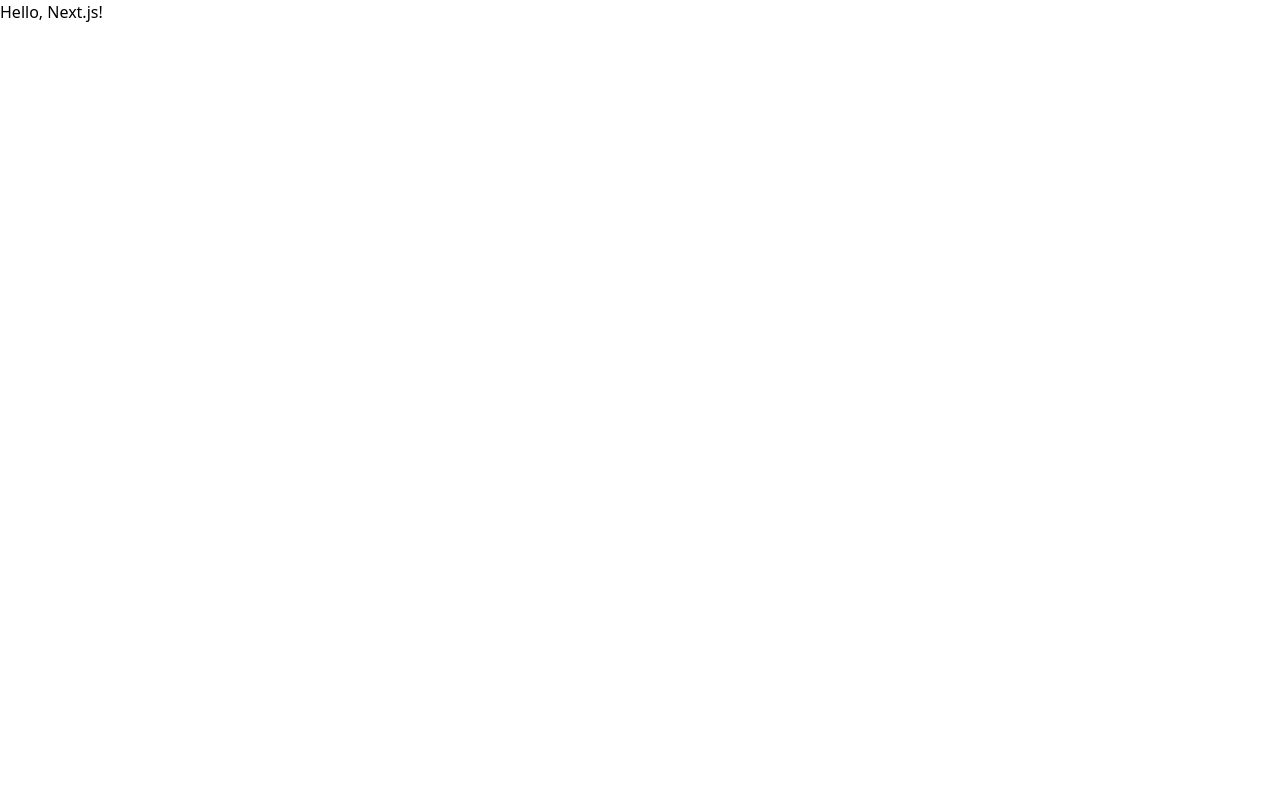
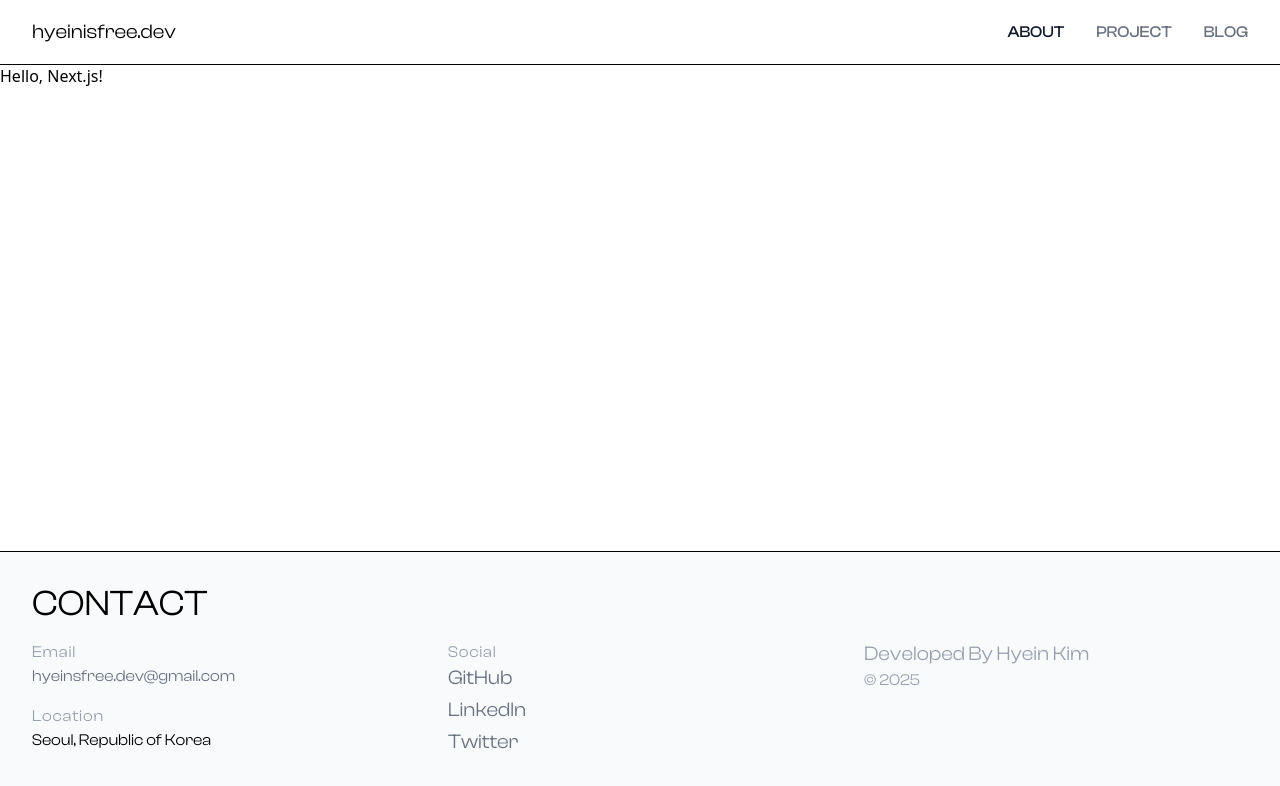
Before and after one commit to hyeinisfree/portfolio, a Next.js app: page / in a window 1280 px wide. Shown: the top 786 px of the page. Built offline with nearby package versions, Linux system fonts and the light colour scheme.

Commit message:
✨ Header, Footer 생성

```diff
--- a/app/layout.tsx
+++ b/app/layout.tsx
@@ -1,6 +1,7 @@
 import type { Metadata } from "next";
 import "../styles/globals.css";
 import { clash, pretendard, arita, geistSans, geistMono } from "@/lib/fonts";
+import Layout from "@/components/layout/Layout";
 
 export const metadata: Metadata = {
   title: "My Next.js App",
@@ -17,7 +18,9 @@
       lang="ko"
       className={`${clash.variable} ${pretendard.variable} ${arita.variable} ${geistSans.variable} ${geistMono.variable}`}
     >
-      <body>{children}</body>
+      <body>
+        <Layout>{children}</Layout>
+      </body>
     </html>
   );
 }
--- /dev/null
+++ b/components/layout/Footer.tsx
@@ -0,0 +1,74 @@
+const Footer = () => {
+  return (
+    <footer className="font-clash bg-gray-50 border-t">
+      <div className="max-w-7xl mx-auto py-8 px-4 sm:px-6 lg:px-8 flex flex-col gap-4">
+        <h3 className="text-4xl font-normal">CONTACT</h3>
+        <div className="grid grid-cols-1 md:grid-cols-3 gap-8">
+          <div className="flex flex-col">
+            <h4 className="text-md font-normal text-gray-400 tracking-wider">
+              Email
+            </h4>
+            <p className="mb-4">
+              <a
+                href="mailto:your.email@example.com"
+                className="text-base text-gray-500 hover:text-gray-900"
+              >
+                hyeinsfree.dev@gmail.com
+              </a>
+            </p>
+            <h4 className="text-md font-normal text-gray-400 tracking-wider">
+              Location
+            </h4>
+            <p className="mb-4">Seoul, Republic of Korea</p>
+          </div>
+
+          <div className="flex flex-col">
+            <h4 className="text-md font-normal text-gray-400 tracking-wider">
+              Social
+            </h4>
+            <ul className="text-xl space-y-1">
+              <li>
+                <a
+                  href="https://linkedin.com/in/yourusername"
+                  target="_blank"
+                  rel="noopener noreferrer"
+                  className="text-gray-500 hover:text-gray-900"
+                >
+                  GitHub
+                </a>
+              </li>
+              <li>
+                <a
+                  href="https://linkedin.com/in/yourusername"
+                  target="_blank"
+                  rel="noopener noreferrer"
+                  className="text-gray-500 hover:text-gray-900"
+                >
+                  LinkedIn
+                </a>
+              </li>
+              <li>
+                <a
+                  href="https://linkedin.com/in/yourusername"
+                  target="_blank"
+                  rel="noopener noreferrer"
+                  className="text-gray-500 hover:text-gray-900"
+                >
+                  Twitter
+                </a>
+              </li>
+            </ul>
+          </div>
+          <div className="flex flex-col">
+            <p className="text-xl text-gray-400">Developed By Hyein Kim</p>
+            <p className="text-base text-gray-400">
+              © {new Date().getFullYear()}
+            </p>
+          </div>
+        </div>
+      </div>
+    </footer>
+  );
+};
+
+export default Footer;
--- /dev/null
+++ b/components/layout/Header.tsx
@@ -0,0 +1,42 @@
+"use client";
+
+import Link from "next/link";
+import { usePathname } from "next/navigation";
+
+const Header = () => {
+  const pathname = usePathname();
+
+  const navItems = [
+    { name: "ABOUT", path: "/" },
+    { name: "PROJECT", path: "/projects" },
+    { name: "BLOG", path: "/blog" },
+  ];
+
+  return (
+    <header className="fixed top-0 left-0 right-0 z-50 bg-white/80 backdrop-blur-sm border-b">
+      <div className="max-w-7xl mx-auto px-4 sm:px-6 lg:px-8">
+        <div className="flex justify-between items-center h-16">
+          <Link href="/" className="font-clash text-xl">
+            hyeinisfree.dev
+          </Link>
+
+          <nav className="flex space-x-8">
+            {navItems.map((item) => (
+              <Link
+                key={item.path}
+                href={item.path}
+                className={`font-clash text-md font-medium transition-colors hover:text-gray-900 ${
+                  pathname === item.path ? "text-gray-900" : "text-gray-500"
+                }`}
+              >
+                {item.name}
+              </Link>
+            ))}
+          </nav>
+        </div>
+      </div>
+    </header>
+  );
+};
+
+export default Header;
--- /dev/null
+++ b/components/layout/Layout.tsx
@@ -0,0 +1,18 @@
+import Header from "./Header";
+import Footer from "./Footer";
+
+interface LayoutProps {
+  children: React.ReactNode;
+}
+
+const Layout = ({ children }: LayoutProps) => {
+  return (
+    <div className="min-h-screen flex flex-col">
+      <Header />
+      <main className="flex-grow pt-16">{children}</main>
+      <Footer />
+    </div>
+  );
+};
+
+export default Layout;
```
Also changed, not shown: 1 other file (tests, documents, lock files or other folders).
